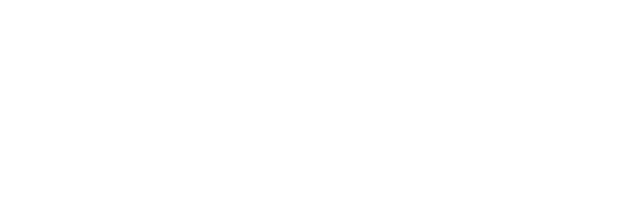
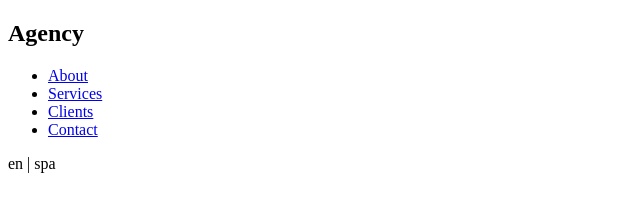
Before and after one commit to CandelaOlha/digital-agency, a plain HTML site: page index.html in a window 1280 px wide. Shown: the whole page, without its empty margins (0-640 px from the left). Drawn offline with Linux system fonts and the light colour scheme.

Commit message:
added navbar

```diff
--- a/index.html
+++ b/index.html
@@ -8,6 +8,27 @@
     <title>Digital Agency</title>
 </head>
 <body>
-
+    <!-- Start of navbar -->
+    <div class="navbar-container">
+        <nav class="navbar">
+            <h1 class="brand-name">Agency</h1>
+            <ul class="menu">
+                <li class="menu-item">
+                    <a href="#about" class="menu-link">About</a>
+                </li>
+                <li class="menu-item">
+                    <a href="#services" class="menu-link">Services</a>
+                </li>
+                <li class="menu-item">
+                    <a href="#clients" class="menu-link">Clients</a>
+                </li>
+                <li class="menu-item">
+                    <a href="#contact" class="menu-link">Contact</a>
+                </li>
+            </ul>
+            <p class="language-switch"><span id="en">en</span> | <span id="spa">spa</span></p>
+        </nav>
+    </div>
+    <!-- End of navbar -->
 </body>
 </html>
```
